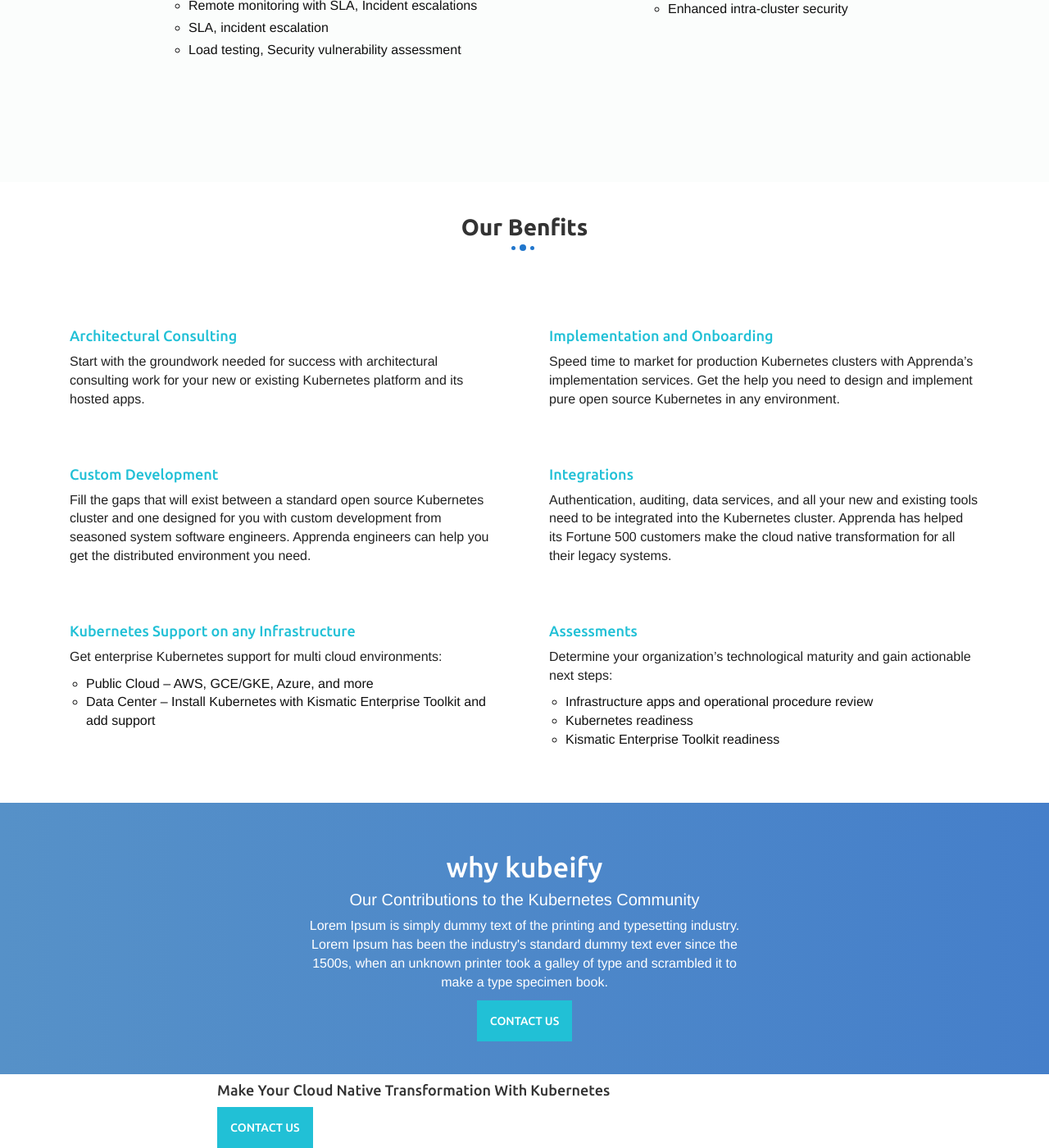
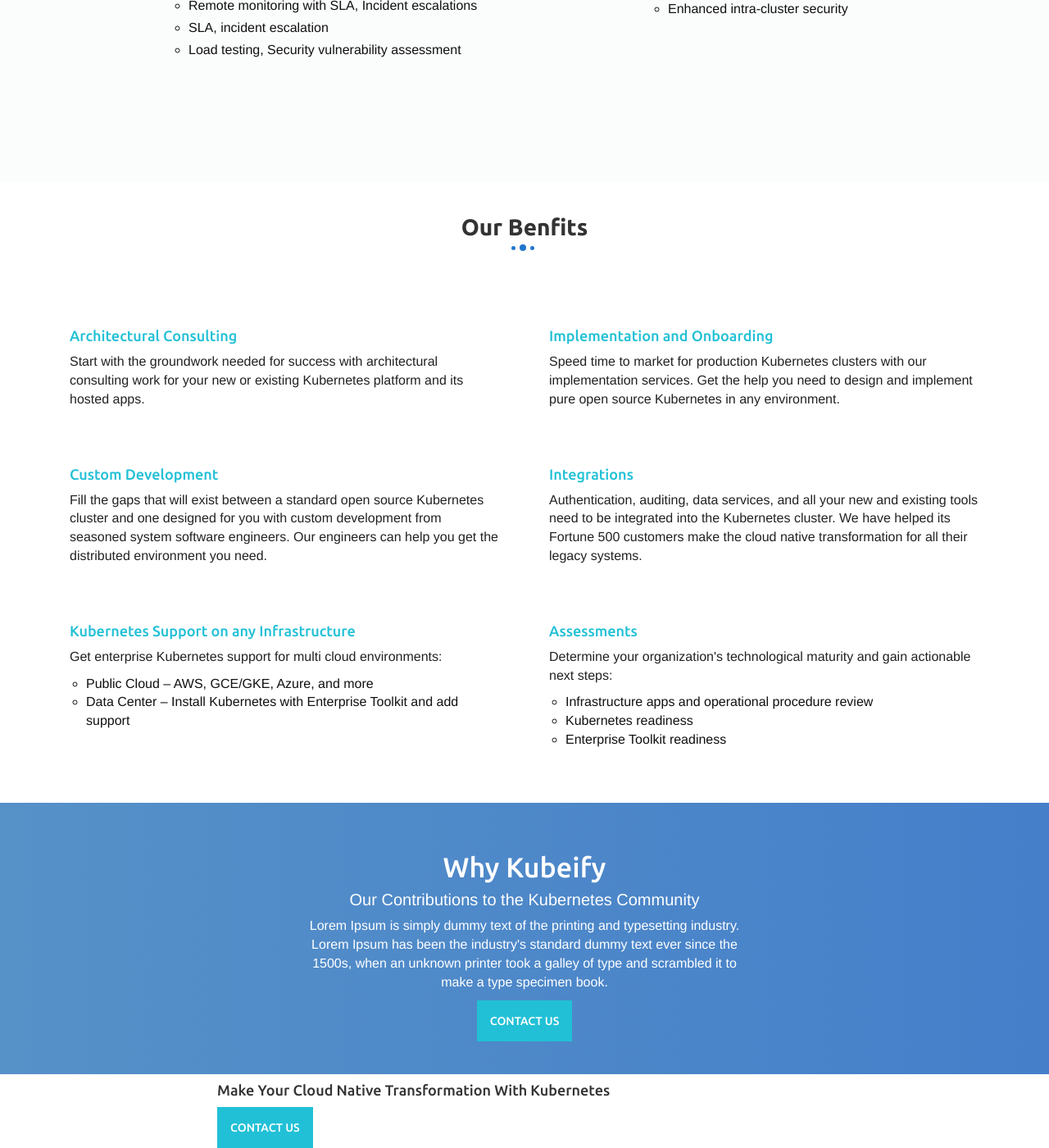
Before and after one commit to dinesh/kubeify, a Jekyll site: the page built from index.html, in a window 1280 px wide and 1400 px high, scrolled down 1386 px. Shown: the whole window at 82% size. Built offline with Jekyll 4.4.1, drawn with Linux system fonts in a browser that asks for light colours; some web fonts are replaced; some of the changed text lies outside the part shown.

Commit message:
textual changes

```diff
--- a/CNAME
+++ /dev/null
@@ -1 +0,0 @@
-datacol.io
--- a/_config.yml
+++ b/_config.yml
@@ -1,13 +1,13 @@
 # Site settings
-title: DataCol
+title: Kubeify
 email: dinesh@codecrux.com
 description: > # this means to ignore newlines until "baseurl:"
-  Datacol is the easiest way to connect salesforce to your back-office data system.
+    Make your cloud native transformation with Kubernetes and support from kubeify's team of experts
 
 baseurl: "" # the subpath of your site, e.g. /blog/
-url: "http://datacol.io" # the base hostname & protocol for your site
-twitter_username: datacol
-github_username:  datacol
+url: "http://kubeify.io" # the base hostname & protocol for your site
+twitter_username: kubeify
+github_username:  kubeify
 
 # Build settings
 markdown: kramdown
--- a/_includes/head.html
+++ b/_includes/head.html
@@ -12,13 +12,10 @@
   <!--[if lte IE 8]><script src="js/html5shiv.js"></script><![endif]-->
   <script src="{{ site.baseurl }}/js/jquery.min.js"></script>
   <script src="{{ site.baseurl }}/js/bootstrap.min.js"></script>
-  <script src="{{ site.baseurl }}/js/asciinema-player.js"></script>
 
   <script src="{{ site.baseurl }}/js/app.js"></script>
 
   <link rel="stylesheet" href="{{ site.baseurl }}/css/bootstrap.css" />
   <link rel="stylesheet" href="{{ site.baseurl }}/css/font-awesome.min.css" />
-  <link rel="stylesheet" href="{{ site.baseurl }}/css/asciinema-player.css" />
-  <link rel="stylesheet" href="{{ site.baseurl }}/css/syntax.css" />
   <link rel="stylesheet" href="{{ site.baseurl }}/css/main.css" />
 </head>
--- a/index.html
+++ b/index.html
@@ -103,7 +104,7 @@
 					<figure><img src="" alt="" /></figure>
 					<div class="benfit-item-txt">
 						<h4>Implementation and Onboarding</h4>
-						<p>Speed time to market for production Kubernetes clusters with Apprenda’s implementation services. Get the help you need to design and implement pure open source Kubernetes in any environment.</p>
+						<p>Speed time to market for production Kubernetes clusters with our implementation services. Get the help you need to design and implement pure open source Kubernetes in any environment.</p>
 					</div>
 				</div>
 			</div>
@@ -113,7 +114,7 @@
 					<figure><img src="" alt="" /></figure>
 					<div class="benfit-item-txt">
 						<h4>Custom Development</h4>
-						<p>Fill the gaps that will exist between a standard open source Kubernetes cluster and one designed for you with custom development from seasoned system software engineers. Apprenda engineers can help you get the distributed environment you need.</p>
+						<p>Fill the gaps that will exist between a standard open source Kubernetes cluster and one designed for you with custom development from seasoned system software engineers. Our engineers can help you get the distributed environment you need.</p>
 					</div>
 				</div>
 			</div>
@@ -123,7 +124,7 @@
 					<figure><img src="" alt="" /></figure>
 					<div class="benfit-item-txt">
 						<h4>Integrations</h4>
-						<p>Authentication, auditing, data services, and all your new and existing tools need to be integrated into the Kubernetes cluster. Apprenda has helped its Fortune 500 customers make the cloud native transformation for all their legacy systems.</p>
+						<p>Authentication, auditing, data services, and all your new and existing tools need to be integrated into the Kubernetes cluster. We have helped its Fortune 500 customers make the cloud native transformation for all their legacy systems.</p>
 					</div>
 				</div>
 			</div>
@@ -136,7 +137,7 @@
 						<p>Get enterprise Kubernetes support for multi cloud environments:</p>
 						<ul>
 							<li>Public Cloud – AWS, GCE/GKE, Azure, and more</li>
-							<li>Data Center – Install Kubernetes with Kismatic Enterprise Toolkit and add support</li>
+							<li>Data Center – Install Kubernetes with Enterprise Toolkit and add support</li>
 						</ul>
 					</div>
 				</div>
@@ -147,11 +148,11 @@
 					<figure><img src="" alt="" /></figure>
 					<div class="benfit-item-txt">
 						<h4>Assessments</h4>
-						<p>Determine your organization’s technological maturity and gain actionable next steps:</p>
+						<p>Determine your organization's technological maturity and gain actionable next steps:</p>
 						<ul>
 							<li>Infrastructure apps and operational procedure review</li>
 							<li>Kubernetes readiness</li>
-							<li>Kismatic Enterprise Toolkit readiness</li>
+							<li>Enterprise Toolkit readiness</li>
 						</ul>
 					</div>
 				</div>
@@ -167,7 +168,7 @@
 		<div class="row">
 			<div class="col-md-6 col-md-offset-3">
 				<div class="why-msg">
-					<h2>why kubeify</h2>
+					<h2>Why Kubeify</h2>
 					<h6>Our Contributions to the Kubernetes Community</h6>
 					<p>Lorem Ipsum is simply dummy text of the printing and typesetting industry. Lorem Ipsum has been the industry's standard dummy text ever since the 1500s, when an unknown printer took a galley of type and scrambled it to make a type specimen book.</p>
 					<a href="#" class="btn btn-secondary">Contact Us</a>
--- a/why-kubernetes.html
+++ b/why-kubernetes.html
@@ -18,6 +18,7 @@
 				</svg>
       </figure>
       <h1>WHY KUBERNETES</h1>
+      <p><i> Run your Containers with Confidence</i> </p>
     </div>
   </div>
 </div>
```
Also changed, not shown: other parts of index.html (+2 -1 lines), pricing.html (deleted, +0 -90 lines), 6 other files.
